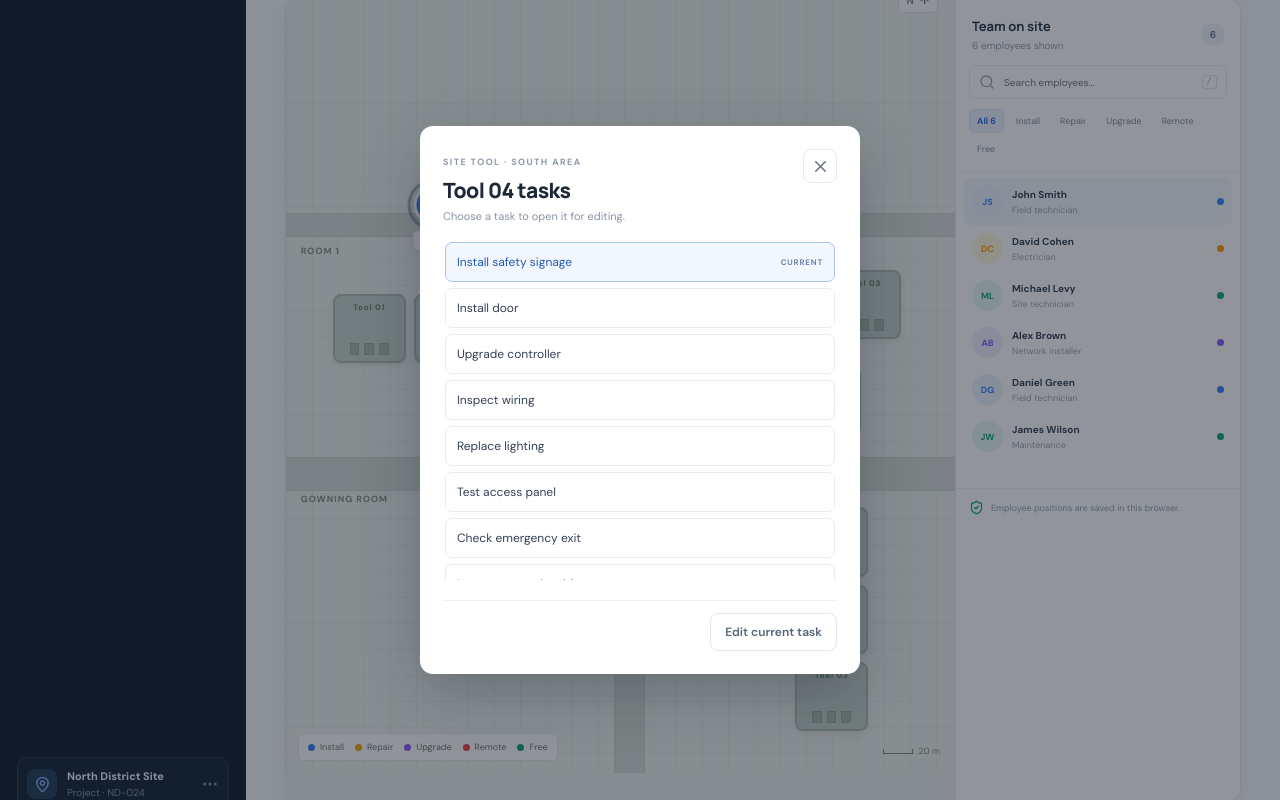
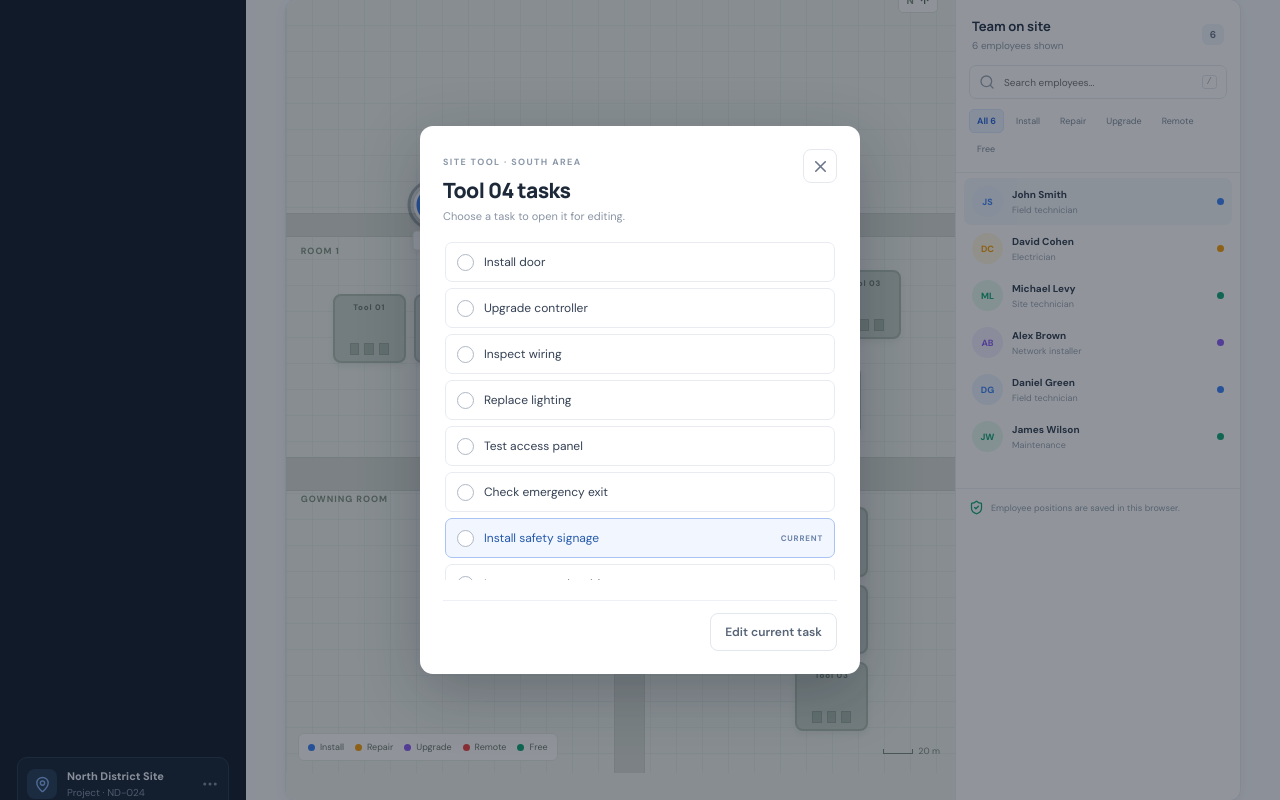
Before and after one commit to Roman123-game/site-management-frontend, a React (Vite) app: page / in a window 1280 px wide. Both pictures are taken after a click on the button "Tool 04". Shown: the part 406-1206 px from the top of the page. Built offline with nearby package versions, Linux system fonts and the light colour scheme.

Commit message:
update dist/index.html, App.tsx and styles.css

```diff
--- a/src/App.tsx
+++ b/src/App.tsx
@@ -6,6 +6,7 @@ import type { Employee, EmployeeStatus } from "./types";
 
 const KEY = "fieldboard-employees-v1";
 const TOOL_TASKS_KEY = "fieldboard-tool-tasks-v1";
+const COMPLETED_TOOL_TASKS_KEY = "fieldboard-completed-tool-tasks-v1";
 const STATUSES: EmployeeStatus[] = ["install", "repair", "upgrade", "remote", "free"];
 const TASK_OPTIONS = ["Install door", "Upgrade controller", "Inspect wiring", "Replace lighting", "Test access panel", "Check emergency exit", "Install safety signage", "Inspect network cabinet", "Inventory spare parts", "Service power tools", "Check controller stock"];
 type SiteTool = { id: string; name: string; task: string };
@@ -33,10 +34,19 @@ function loadToolTasks(): Record<string, string> {
     return defaults;
   }
 }
+function loadCompletedToolTasks(): Record<string, string[]> {
+  try {
+    const raw = localStorage.getItem(COMPLETED_TOOL_TASKS_KEY);
+    return raw ? JSON.parse(raw) as Record<string, string[]> : {};
+  } catch {
+    return {};
+  }
+}
 const initials = (name: string) => name.trim().split(/\s+/).slice(0,2).map(p => p[0]?.toUpperCase() ?? "").join("");
 export default function App() {
   const [employees,setEmployees] = useState<Employee[]>(loadEmployees);
   const [toolTasks,setToolTasks] = useState<Record<string,string>>(loadToolTasks);
+  const [completedToolTasks,setCompletedToolTasks] = useState<Record<string,string[]>>(loadCompletedToolTasks);
   const [filter,setFilter] = useState<"all"|EmployeeStatus>("all");
   const [search,setSearch] = useState("");
   const [selectedId,setSelectedId] = useState<string|null>("e-1");
@@ -55,6 +65,7 @@ export default function App() {
 
   useEffect(() => { localStorage.setItem(KEY,JSON.stringify(employees)); },[employees]);
   useEffect(() => { localStorage.setItem(TOOL_TASKS_KEY,JSON.stringify(toolTasks)); },[toolTasks]);
+  useEffect(() => { localStorage.setItem(COMPLETED_TOOL_TASKS_KEY,JSON.stringify(completedToolTasks)); },[completedToolTasks]);
   const selected = employees.find(e=>e.id===selectedId) ?? null;
   const counts = useMemo(() => ({
     all:employees.length,
@@ -74,6 +85,13 @@ export default function App() {
   function chooseToolTask(task:string) {
     setToolTaskDraft(task);
     setEditingToolTask(true);
+  }
+  function toggleToolTaskCompletion(toolId:string,task:string,completed:boolean) {
+    setCompletedToolTasks(old=>{
+      const tasks = old[toolId] ?? [];
+      const nextTasks = completed ? [...new Set([...tasks,task])] : tasks.filter(item=>item!==task);
+      return {...old,[toolId]:nextTasks};
+    });
   }
   function saveToolTask(event:FormEvent<HTMLFormElement>) {
     event.preventDefault();
@@ -173,7 +191,11 @@ export default function App() {
 
     {selectedTool&&!editingToolTask&&<div className="modal-backdrop" onMouseDown={e=>{if(e.target===e.currentTarget)setSelectedTool(null);}}><div className="modal">
       <div className="modal-heading"><div><label className="modal-kicker">SITE TOOL · {selectedTool.location.toUpperCase()}</label><h2>{selectedTool.name} tasks</h2><p>Choose a task to open it for editing.</p></div><button type="button" className="icon-button" aria-label="Close task list" onClick={()=>setSelectedTool(null)}><X size={19}/></button></div>
-      <div className="tool-task-list" role="list" aria-label="Available tasks">{Array.from(new Set([toolTasks[selectedTool.id], ...TASK_OPTIONS].filter((task): task is string => Boolean(task)))).map(task=><button type="button" role="listitem" key={task} className={`tool-task-option${toolTasks[selectedTool.id]===task?" current-tool-task":""}`} onClick={()=>chooseToolTask(task)}><span>{task}</span>{toolTasks[selectedTool.id]===task&&<span className="current-task-label">CURRENT</span>}</button>)}</div>
+      <div className="tool-task-list" role="group" aria-label="Available tasks">{Array.from(new Set([...TASK_OPTIONS, toolTasks[selectedTool.id]].filter((task): task is string => Boolean(task)))).map(task=><label key={task} className={`tool-task-option${toolTasks[selectedTool.id]===task?" current-tool-task":""}`}>
+        <input type="checkbox" aria-label={`Mark ${task} complete`} checked={completedToolTasks[selectedTool.id]?.includes(task) ?? false} onChange={event=>toggleToolTaskCompletion(selectedTool.id,task,event.target.checked)}/>
+        <span>{task}</span>
+        {toolTasks[selectedTool.id]===task&&<span className="current-task-label">CURRENT</span>}
+      </label>)}</div>
       <div className="modal-actions"><button type="button" className="secondary-button" onClick={()=>{setToolTaskDraft(toolTasks[selectedTool.id] ?? "");setEditingToolTask(true);}}>Edit current task</button></div>
     </div></div>}
 
--- a/src/styles.css
+++ b/src/styles.css
@@ -102,9 +102,14 @@ button{cursor:pointer}
 .modal textarea{width:100%;min-height:90px;max-height:240px;resize:vertical;border:1px solid #e2e7ee;border-radius:6px;background:#fff;padding:9px;color:#344054;font:400 11px/1.5 "DM Sans",sans-serif;outline:none}
 .modal textarea:focus{border-color:#7ba4ed;box-shadow:0 0 0 3px #2866dc12}
 .tool-task-list{display:flex;flex-direction:column;gap:6px;max-height:min(50vh,340px);overflow-y:auto;padding:2px}
-.tool-task-option{min-height:40px;display:flex;align-items:center;justify-content:space-between;gap:12px;padding:8px 11px;border:1px solid #e8ecf1;border-radius:7px;background:#fff;color:#344054;text-align:left;font-size:12px}
+.tool-task-option{min-height:40px;display:flex;align-items:center;gap:10px;padding:8px 11px;border:1px solid #e8ecf1;border-radius:7px;background:#fff;color:#344054;text-align:left;font-size:12px;cursor:pointer}
 .tool-task-option:hover{border-color:#9dbcf4;background:#f8faff}
 .tool-task-option.current-tool-task{border-color:#a9c4f4;background:#f2f6ff;color:#2459ac}
+.tool-task-option input[type="checkbox"]{appearance:none;width:17px;height:17px;margin:0;padding:0;border:1.5px solid #aeb8c6;border-radius:50%;background:#fff;box-shadow:none;flex-shrink:0;display:grid;place-content:center}
+.tool-task-option input[type="checkbox"]:checked{border-color:#10a779;background:#10a779}
+.tool-task-option input[type="checkbox"]:checked::after{content:"";width:4px;height:7px;border:solid #fff;border-width:0 2px 2px 0;transform:rotate(45deg);margin-top:-1px}
+.tool-task-option input[type="checkbox"]:focus-visible{outline:2px solid #2866dc;outline-offset:2px}
+.tool-task-option>span:not(.current-task-label){flex:1}
 .current-task-label{flex-shrink:0;color:#6b83a8;font-size:8px;font-weight:700;letter-spacing:.8px}
 .remove-task-button{margin-right:auto;min-height:38px;padding:0 12px;border:1px solid #f0dada;border-radius:8px;background:#fff;color:#b54747;font-size:12px;font-weight:600}
 .remove-task-button:hover{background:#fff5f5;border-color:#e8bcbc}
```
Also changed, not shown: 1 other file (tests, documents, lock files or other folders).
